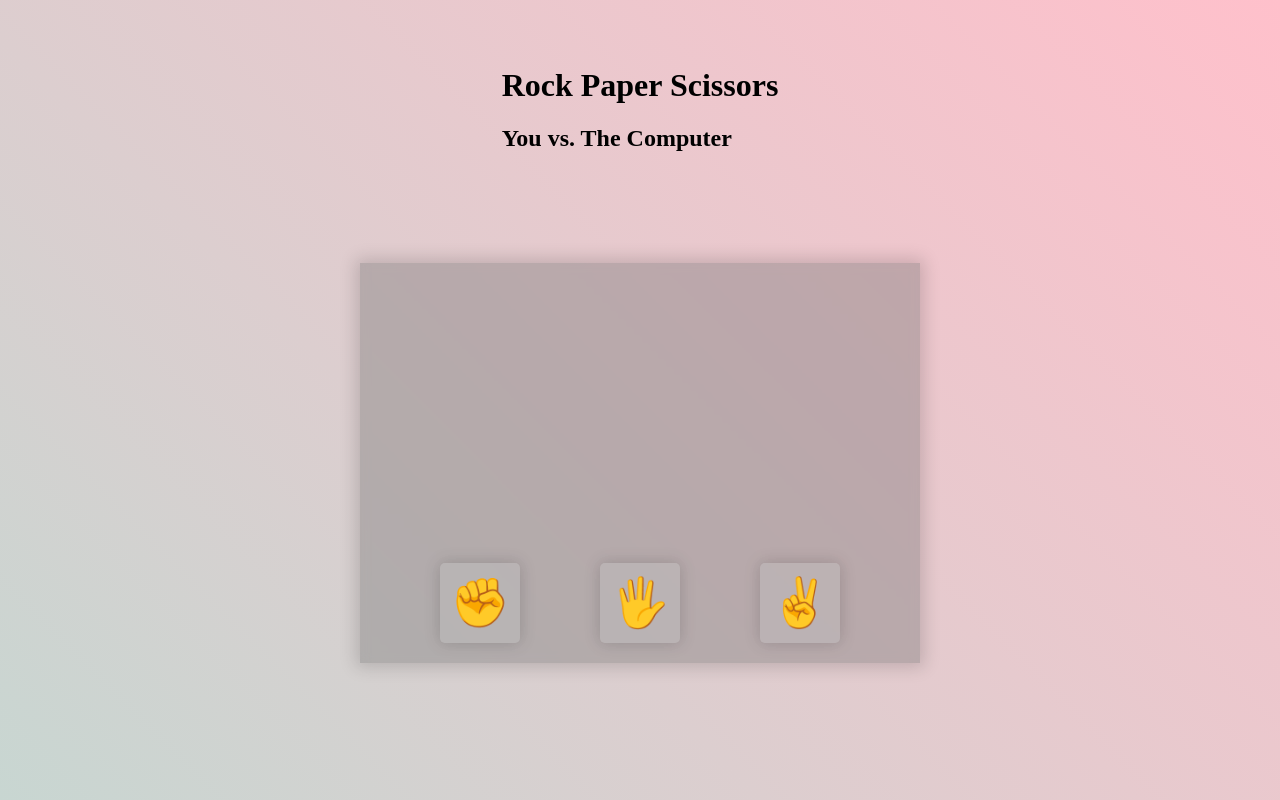
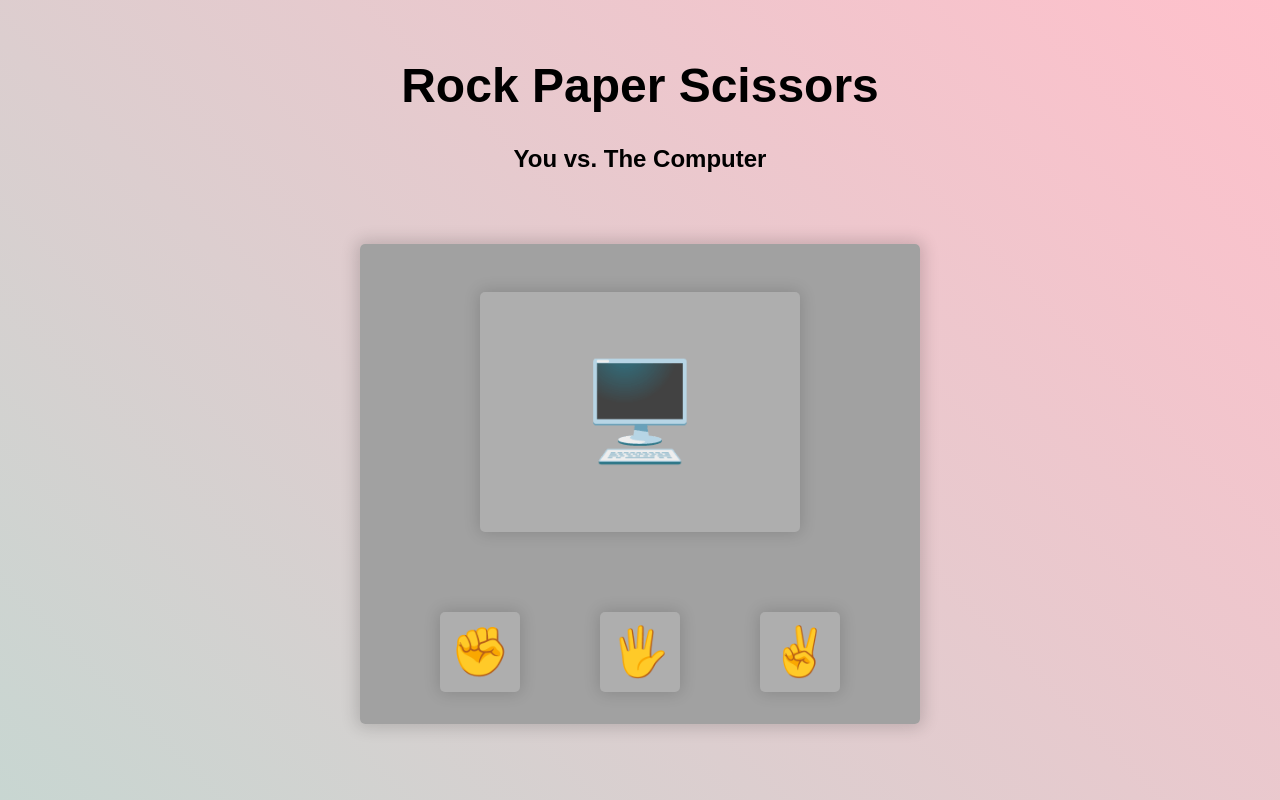
Before and after one commit to syko99/RockPaperScissorsPub, a plain HTML site: page index.html in a window 1280 px wide. Drawn offline with Linux system fonts and the light colour scheme.

Commit message:
extra styling updates

```diff
--- a/index.html
+++ b/index.html
@@ -14,8 +14,10 @@
         </header>
         <main>
             <div id="game__card">
-                <div id="hand__comp">
-
+                <div id="computer">
+                    <div id="hand__comp">
+                        <span id="hand__comp-emoji">🖥️</span>
+                    </div>
                 </div>
                 <div id="hand__user">
                     <div class="hands">✊</div>
--- a/style.css
+++ b/style.css
@@ -20,19 +20,57 @@ body{
 		background-position: 50% 50%;
 	}
 }
+header{
+    font-family: sans-serif;
+    text-align: center;
+}
+header h1{
+    font-size: 3rem;
+    font-weight: 800;
+}
 #game__card{
     width: 35rem;
-    height: 25rem;
+    height: 30rem;
     box-shadow: 0 0 1rem .25rem rgba(0, 0, 0, 0.158),
-    inset 0 0 25rem 25rem rgba(110, 110, 110, 0.363);
+    inset 0 0 25rem 25rem rgb(161, 161, 161);
     backdrop-filter: blur(5px);
+    border-radius: 5px;
     display: flex;
     flex-direction: column;
     align-items: center;
 }
-#hand__comp{
+#computer{
     width: 100%;
     height: 70%;
+    display: grid;
+    place-items: center;
+}
+#hand__comp{
+    width: 20rem;
+    height: 15rem;
+    box-shadow: inset 0 0 20rem 20rem rgba(194, 194, 194, 0.363),
+    0 0 1rem 1px rgba(0, 0, 0, 0.158);
+    border-radius: 5px;
+    font-size: 6rem;
+    display: grid;
+    place-items: center;
+}
+#hand__comp-emoji{
+    animation: floating 1s ease-in-out 0s infinite;
+}
+@keyframes floating {
+    0%{
+        transform: translateY(0px);
+    }
+    25%{
+        transform: translateY(-3px);
+    }
+    75%{
+        transform: translateY(3px);
+    }
+    100%{
+        transform: translateY(0px);
+    }
 }
 #hand__user{
     width: 100%;
@@ -51,5 +89,4 @@ body{
     place-items: center;
     font-size: 3rem;
     border-radius: 5px;
-
 }
```
